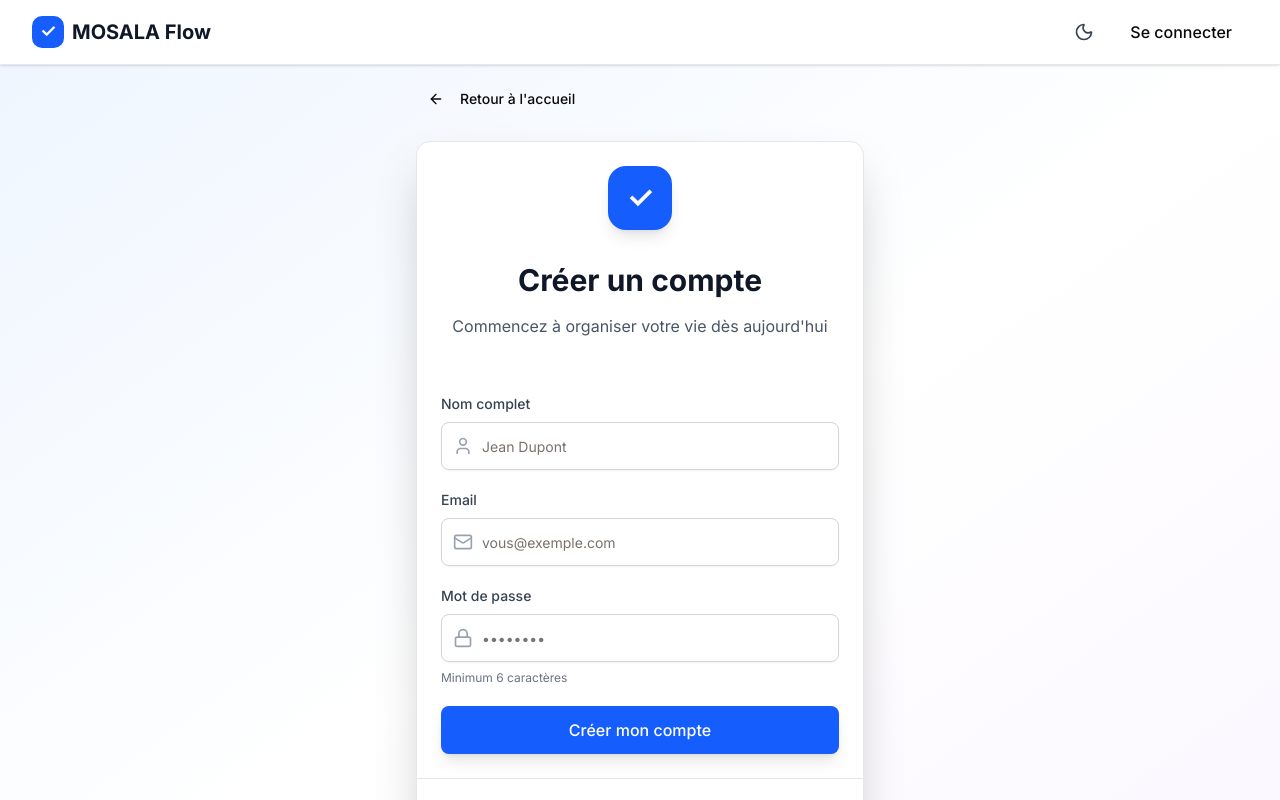
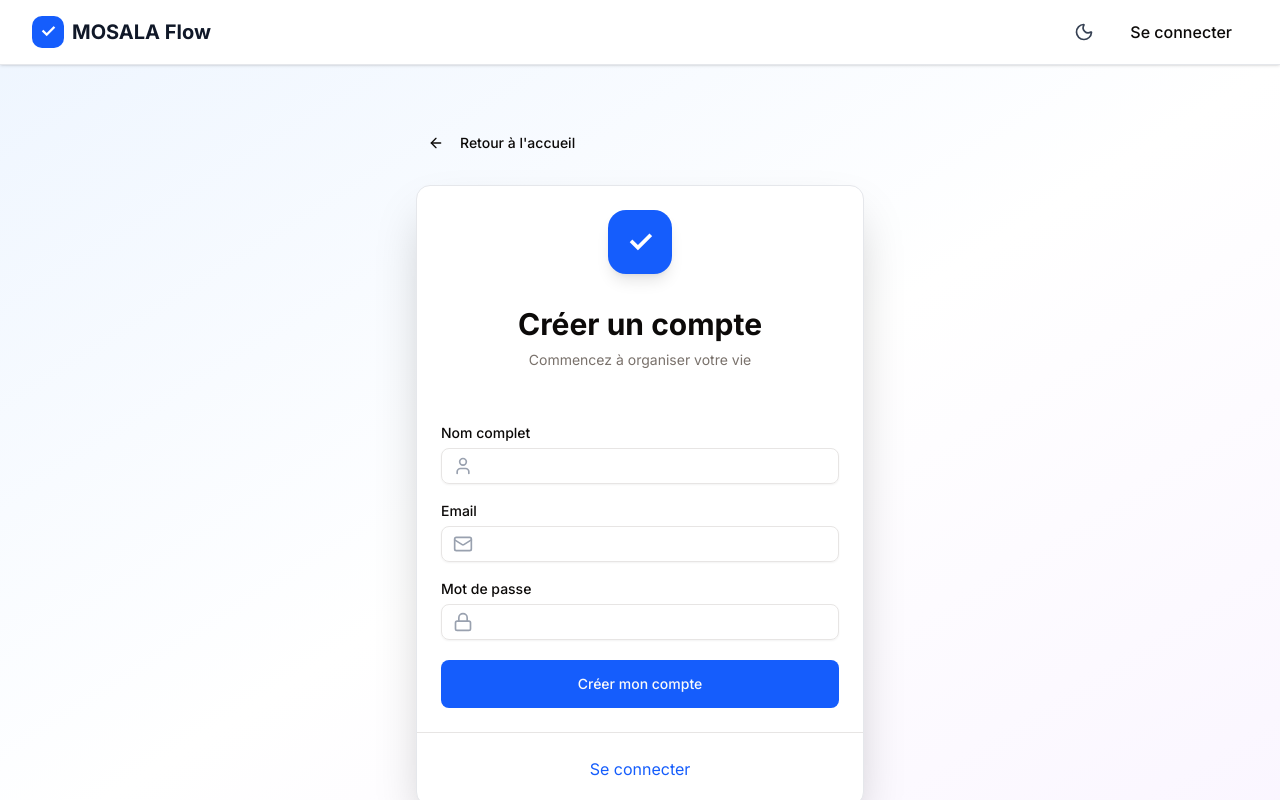
Before and after one commit to fiston7-code/todo-app-nextjs, a Next.js app: page /auth in a window 1280 px wide. Both pictures are taken after a click on the button "Créer un compte". Shown: the top 800 px of the page. Built offline with nearby package versions, Linux system fonts and the light colour scheme; no server answers.

Commit message:
auth page fixed

```diff
--- a/app/auth/page.tsx
+++ b/app/auth/page.tsx
@@ -1,7 +1,6 @@
-
 'use client';
 
-import { useState, useEffect } from 'react';
+import { useState, useEffect, Suspense } from 'react'; // Ajout de Suspense
 import { useRouter, useSearchParams } from 'next/navigation';
 import { supabase } from '@/lib/supabase';
 import { Button } from '@/components/ui/button';
@@ -9,11 +8,13 @@ import { Input } from '@/components/ui/input';
 import { Label } from '@/components/ui/label';
 import { Card, CardContent, CardDescription, CardFooter, CardHeader, CardTitle } from '@/components/ui/card';
 import { Alert, AlertDescription } from '@/components/ui/alert';
-import { Loader2, Mail, Lock, ArrowLeft, Moon, Sun, User } from 'lucide-react';
+import { Loader2, Mail, Lock, ArrowLeft, User } from 'lucide-react';
 
+// 1. On crée un composant interne pour la logique du formulaire
+function AuthForm() {
+  const router = useRouter();
+  const searchParams = useSearchParams(); // Utilisation sécurisée ici
 
-export default function AuthPage() {
-  const router = useRouter();
   const [name, setName] = useState('');
   const [email, setEmail] = useState('');
   const [password, setPassword] = useState('');
@@ -21,11 +22,6 @@ export default function AuthPage() {
   const [loading, setLoading] = useState(false);
   const [error, setError] = useState<string | null>(null);
   const [success, setSuccess] = useState<string | null>(null);
-
-
-
-
-const searchParams = useSearchParams();
 
   useEffect(() => {
     const errorParam = searchParams?.get('error');
@@ -41,8 +37,6 @@ useEffect(() => {
     }
   }, [searchParams]);
 
-
-
   const handleSubmit = async (e: React.FormEvent) => {
     e.preventDefault();
     setLoading(true);
@@ -51,23 +45,15 @@ useEffect(() => {
 
     try {
       if (isLogin) {
-        const { error } = await supabase.auth.signInWithPassword({
-          email,
-          password,
-        });
-
+        const { error } = await supabase.auth.signInWithPassword({ email, password });
         if (error) throw error;
-
         router.push('/dashboard');
       } else {
-      // Inscription avec metadata
         const { data, error } = await supabase.auth.signUp({
           email,
           password,
           options: {
-          data: {
-            name: name,
-          },
+            data: { name: name },
             emailRedirectTo: `${window.location.origin}/auth/callback?next=/welcome`,
           },
         });
@@ -78,15 +64,8 @@ useEffect(() => {
           setError('Cet email est déjà utilisé. Veuillez vous connecter.');
           setIsLogin(true);
         } else {
-        // ✅ Message plus détaillé
-        setSuccess(
-          '🎉 Compte créé avec succès ! Un email de confirmation vient d\'être envoyé à ' +
-          email +
-          '. Cliquez sur "Oui, c\'est moi" dans l\'email pour activer votre compte.'
-        );
-        setName('');
-        setEmail('');
-        setPassword('');
+          setSuccess(`🎉 Compte créé ! Vérifiez vos emails (${email}) pour activer votre compte.`);
+          setName(''); setEmail(''); setPassword('');
         }
       }
     } catch (err) {
@@ -97,13 +76,8 @@ useEffect(() => {
   };
 
   return (
-    <div className="min-h-screen bg-gradient-to-br from-blue-50 via-white to-purple-50 dark:from-gray-900 dark:via-gray-900 dark:to-gray-800 flex items-center justify-center p-4 transition-colors duration-300">
-
-
-
     <div className="w-full max-w-md">
-
-        {/* Back Button */}
+      {/* ... (Tout ton JSX de formulaire ici : Button Retour, Card, etc.) ... */}
       <Button
           variant="ghost"
           onClick={() => router.push('/')}
@@ -113,175 +87,69 @@ return (
           Retour à l'accueil
       </Button>
 
-        <Card className="shadow-2xl border-gray-200 dark:border-gray-700 dark:bg-gray-800 transition-colors">
+      <Card className="shadow-2xl border-gray-200 dark:border-gray-700 dark:bg-gray-800">
         <CardHeader className="text-center pb-8">
-
-            {/* Logo */}
           <div className="flex justify-center mb-6">
-              <div className="w-16 h-16 bg-blue-600 rounded-2xl flex items-center justify-center shadow-lg transform hover:scale-110 transition-transform">
+            <div className="w-16 h-16 bg-blue-600 rounded-2xl flex items-center justify-center shadow-lg">
               <span className="text-white font-bold text-3xl">✓</span>
             </div>
           </div>
-
-            <CardTitle className="text-3xl font-bold text-gray-900 dark:text-white">
-              {isLogin ? 'Bienvenue !' : 'Créer un compte'}
-            </CardTitle>
-            <CardDescription className="text-base mt-2 text-gray-600 dark:text-gray-400">
-              {isLogin
-                ? 'Connectez-vous pour accéder à vos tâches'
-                : 'Commencez à organiser votre vie dès aujourd\'hui'}
-            </CardDescription>
+          <CardTitle className="text-3xl font-bold">{isLogin ? 'Bienvenue !' : 'Créer un compte'}</CardTitle>
+          <CardDescription>{isLogin ? 'Connectez-vous pour accéder à vos tâches' : 'Commencez à organiser votre vie'}</CardDescription>
         </CardHeader>
 
         <CardContent>
           <form onSubmit={handleSubmit} className="space-y-5">
-
-              {/* Name Field - Only for Signup */}
             {!isLogin && (
               <div className="space-y-2">
-                  <Label htmlFor="name" className="text-sm font-medium text-gray-700 dark:text-gray-300">
-                    Nom complet
-                  </Label>
+                <Label htmlFor="name">Nom complet</Label>
                 <div className="relative">
-                    <User className="absolute left-3 top-1/2 transform -translate-y-1/2 h-5 w-5 text-gray-400" />
-                    <Input
-                      id="name"
-                      type="text"
-                      placeholder="Jean Dupont"
-                      value={name}
-                      onChange={(e) => setName(e.target.value)}
-                      required
-                      className="pl-10 h-12 border-gray-300 dark:border-gray-600 dark:bg-gray-700 dark:text-white focus:ring-2 focus:ring-blue-500 transition-all"
-                      disabled={loading}
-                    />
+                  <User className="absolute left-3 top-1/2 -translate-y-1/2 h-5 w-5 text-gray-400" />
+                  <Input id="name" type="text" value={name} onChange={(e) => setName(e.target.value)} required className="pl-10" />
                 </div>
               </div>
             )}
-
-              {/* Email Field */}
             <div className="space-y-2">
-                <Label htmlFor="email" className="text-sm font-medium text-gray-700 dark:text-gray-300">
-                  Email
-                </Label>
+              <Label htmlFor="email">Email</Label>
               <div className="relative">
-                  <Mail className="absolute left-3 top-1/2 transform -translate-y-1/2 h-5 w-5 text-gray-400" />
-                  <Input
-                    id="email"
-                    type="email"
-                    placeholder="vous@exemple.com"
-                    value={email}
-                    onChange={(e) => setEmail(e.target.value)}
-                    required
-                    className="pl-10 h-12 border-gray-300 dark:border-gray-600 dark:bg-gray-700 dark:text-white focus:ring-2 focus:ring-blue-500 transition-all"
-                    disabled={loading}
-                  />
+                <Mail className="absolute left-3 top-1/2 -translate-y-1/2 h-5 w-5 text-gray-400" />
+                <Input id="email" type="email" value={email} onChange={(e) => setEmail(e.target.value)} required className="pl-10" />
+              </div>
+            </div>
+            <div className="space-y-2">
+              <Label htmlFor="password">Mot de passe</Label>
+              <div className="relative">
+                <Lock className="absolute left-3 top-1/2 -translate-y-1/2 h-5 w-5 text-gray-400" />
+                <Input id="password" type="password" value={password} onChange={(e) => setPassword(e.target.value)} required minLength={6} className="pl-10" />
               </div>
             </div>
 
-              {/* Password Field */}
-              <div className="space-y-2">
-                <Label htmlFor="password" className="text-sm font-medium text-gray-700 dark:text-gray-300">
-                  Mot de passe
-                </Label>
-                <div className="relative">
-                  <Lock className="absolute left-3 top-1/2 transform -translate-y-1/2 h-5 w-5 text-gray-400" />
-                  <Input
-                    id="password"
-                    type="password"
-                    placeholder="••••••••"
-                    value={password}
-                    onChange={(e) => setPassword(e.target.value)}
-                    required
-                    minLength={6}
-                    className="pl-10 h-12 border-gray-300 dark:border-gray-600 dark:bg-gray-700 dark:text-white focus:ring-2 focus:ring-blue-500 transition-all"
-                    disabled={loading}
-                  />
-                </div>
-                {!isLogin && (
-                  <p className="text-xs text-gray-500 dark:text-gray-400 mt-1">
-                    Minimum 6 caractères
-                  </p>
-                )}
-              </div>
+            {error && <Alert variant="destructive"><AlertDescription>{error}</AlertDescription></Alert>}
+            {success && <Alert className="bg-green-50 text-green-800 border-green-200"><AlertDescription>{success}</AlertDescription></Alert>}
 
-              {/* Error Alert */}
-              {error && (
-                <Alert variant="destructive" className="animate-in fade-in slide-in-from-top-2">
-                  <AlertDescription className="text-sm">{error}</AlertDescription>
-                </Alert>
-              )}
-
-              {/* Success Alert */}
-              {success && (
-                <Alert className="bg-green-50 dark:bg-green-900/20 text-green-800 dark:text-green-300 border-green-200 dark:border-green-800 animate-in fade-in slide-in-from-top-2">
-                  <AlertDescription className="text-sm">{success}</AlertDescription>
-                </Alert>
-              )}
-
-              {/* Submit Button */}
-              <Button
-                type="submit"
-                disabled={loading}
-                className="w-full h-12 bg-blue-600 hover:from-blue-700 hover:to-purple-700 text-white font-medium text-base shadow-lg hover:shadow-xl transition-all transform hover:scale-[1.02] active:scale-[0.98]"
-              >
-                {loading ? (
-                  <>
-                    <Loader2 className="mr-2 h-5 w-5 animate-spin" />
-                    {isLogin ? 'Connexion...' : 'Création du compte...'}
-                  </>
-                ) : (
-                  isLogin ? 'Se connecter' : 'Créer mon compte'
-                )}
+            <Button type="submit" disabled={loading} className="w-full h-12 bg-blue-600">
+              {loading ? <Loader2 className="mr-2 h-5 w-5 animate-spin" /> : (isLogin ? 'Se connecter' : 'Créer mon compte')}
             </Button>
           </form>
         </CardContent>
 
-          <CardFooter className="flex flex-col gap-4 pt-6 border-t border-gray-200 dark:border-gray-700">
-
-            {/* Toggle Login/Signup */}
-            <div className="text-center text-sm text-gray-600 dark:text-gray-400">
-              {isLogin ? "Vous n'avez pas de compte ?" : "Vous avez déjà un compte ?"}
-              {' '}
-              <button
-                type="button"
-                onClick={() => {
-                  setIsLogin(!isLogin);
-                  setError(null);
-                  setSuccess(null);
-                }}
-                className="text-blue-600 dark:text-blue-400 hover:text-blue-700 dark:hover:text-blue-300 font-medium hover:underline transition-colors"
-                disabled={loading}
-              >
-                {isLogin ? 'Créer un compte' : 'Se connecter'}
+        <CardFooter className="flex flex-col gap-4 border-t pt-6">
+          <button type="button" onClick={() => { setIsLogin(!isLogin); setError(null); setSuccess(null); }} className="text-blue-600 hover:underline">
+            {isLogin ? "Créer un compte" : "Se connecter"}
           </button>
-            </div>
-
-            {/* Security Badge */}
-            <div className="flex items-center justify-center gap-2 text-xs text-gray-500 dark:text-gray-400">
-              <svg className="w-4 h-4" fill="none" stroke="currentColor" viewBox="0 0 24 24">
-                <path strokeLinecap="round" strokeLinejoin="round" strokeWidth={2} d="M12 15v2m-6 4h12a2 2 0 002-2v-6a2 2 0 00-2-2H6a2 2 0 00-2 2v6a2 2 0 002 2zm10-10V7a4 4 0 00-8 0v4h8z" />
-              </svg>
-              <span>Connexion sécurisée SSL</span>
-            </div>
         </CardFooter>
       </Card>
-
-        {/* Features */}
-        <div className="mt-8 grid grid-cols-3 gap-4 text-center">
-          <div className="bg-white dark:bg-gray-800 rounded-lg p-3 shadow-md border border-gray-200 dark:border-gray-700 transition-colors">
-            <div className="text-2xl mb-1">🚀</div>
-            <div className="text-xs font-medium text-gray-700 dark:text-gray-300">Simple</div>
-          </div>
-          <div className="bg-white dark:bg-gray-800 rounded-lg p-3 shadow-md border border-gray-200 dark:border-gray-700 transition-colors">
-            <div className="text-2xl mb-1">⚡</div>
-            <div className="text-xs font-medium text-gray-700 dark:text-gray-300">Rapide</div>
-          </div>
-          <div className="bg-white dark:bg-gray-800 rounded-lg p-3 shadow-md border border-gray-200 dark:border-gray-700 transition-colors">
-            <div className="text-2xl mb-1">🔒</div>
-            <div className="text-xs font-medium text-gray-700 dark:text-gray-300">Sécurisé</div>
-          </div>
-        </div>
-      </div>
     </div>
   );
 }
+
+// 2. Le composant principal exporté par défaut
+export default function AuthPage() {
+  return (
+    <div className="min-h-screen bg-gradient-to-br from-blue-50 via-white to-purple-50 dark:from-gray-900 flex items-center justify-center p-4">
+      <Suspense fallback={<Loader2 className="h-10 w-10 animate-spin text-blue-600" />}>
+        <AuthForm />
+      </Suspense>
+    </div>
+  );
+}
```
Lines whose indentation alone changed are shown as unchanged.
